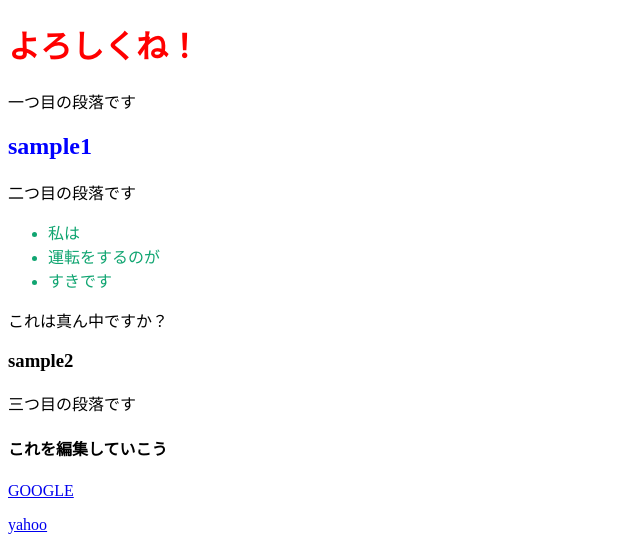
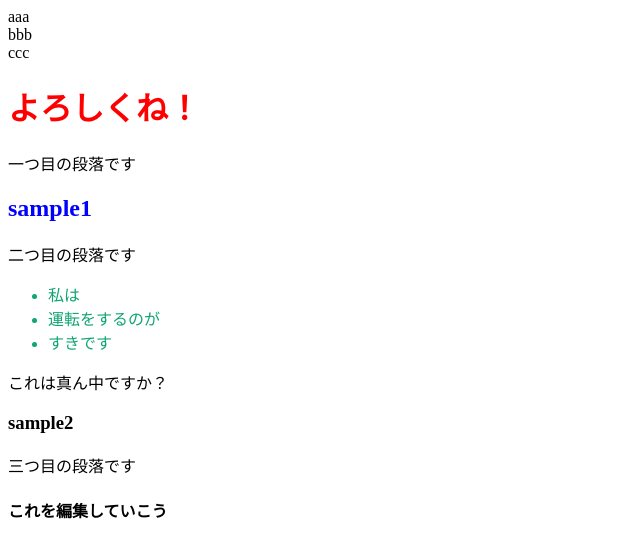
Before and after one commit to NihaAki/night.meal, a plain HTML site: page index.html in a window 1280 px wide. Shown: the top 541 px of the page, without its empty margins (0-640 px from the left). Drawn offline with Linux system fonts and the light colour scheme.

Commit message:
Update index.html

```diff
--- a/index.html
+++ b/index.html
@@ -1,12 +1,12 @@
-<!DOCTYPE html>
+     <!DOCTYPE html>
 <html>
 <head>
 <title>ただ今作成中のページです。</title>
   </head>
   <body>
-    <div class="header"></div>
-    <div class="main"></div>
-    <div class="footer"></div>
+    <div class="header">aaa</div>
+    <div class="main">bbb</div>
+    <div class="footer">ccc</div>
 
     <h1><font color="#ff0000">よろしくね！</h1></font>
         <p>一つ目の段落です</p>
```
